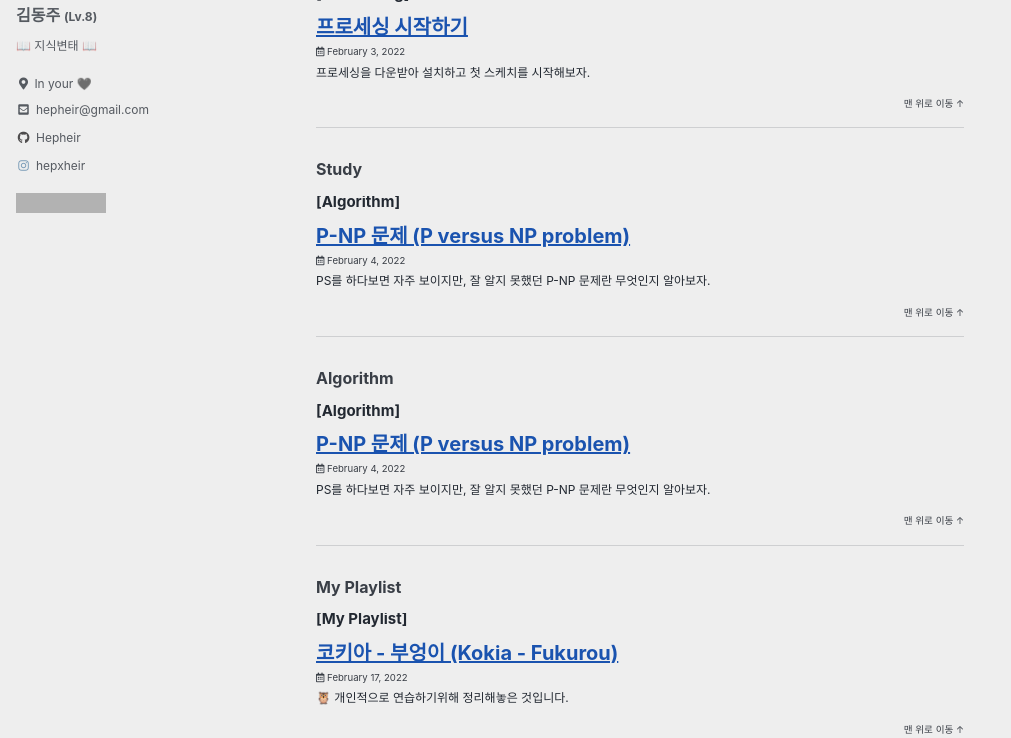
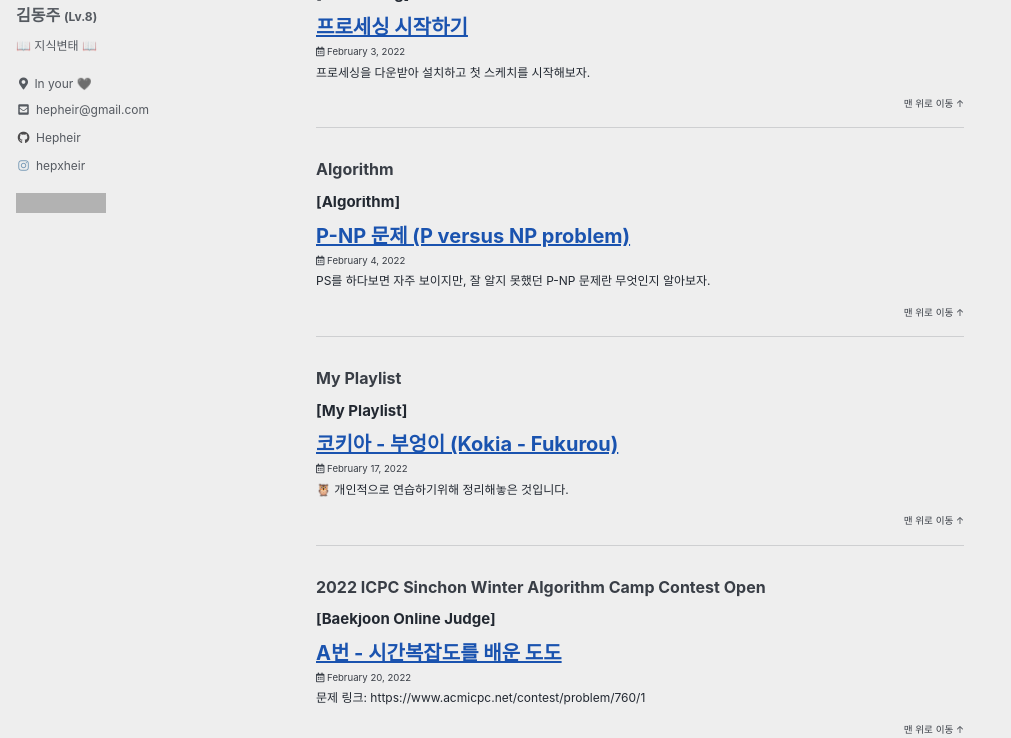
Before and after one commit to Hepheir/archived-hepheir.github.io, a Jekyll site: the page built from _pages/categories.md, in a window 1280 px wide and 900 px high, scrolled down 1742 px, cut to the strip 162-900 px from the top of the window. Shown: the whole strip, without its empty margins (0-1011 px from the left). Built offline with Jekyll 4.4.1, drawn with Linux system fonts in a browser that asks for light colours; cached includes are drawn as plain includes; comment, search, counter and statistics services are not loaded; grey boxes are pictures that could not be loaded.

Commit message:
post: Move "Algorithm/2022-02-04-p-np-problem.md"

```diff
--- a/_posts/Study/Algorithm/2022-02-04-p-np-problem.md
+++ b/_posts/Algorithm/2022-02-04-p-np-problem.md
@@ -1,7 +1,6 @@
 ---
 title: "P-NP 문제 (P versus NP problem)"
 categories:
-  - "Study"
   - "Algorithm"
 ---
 
```
